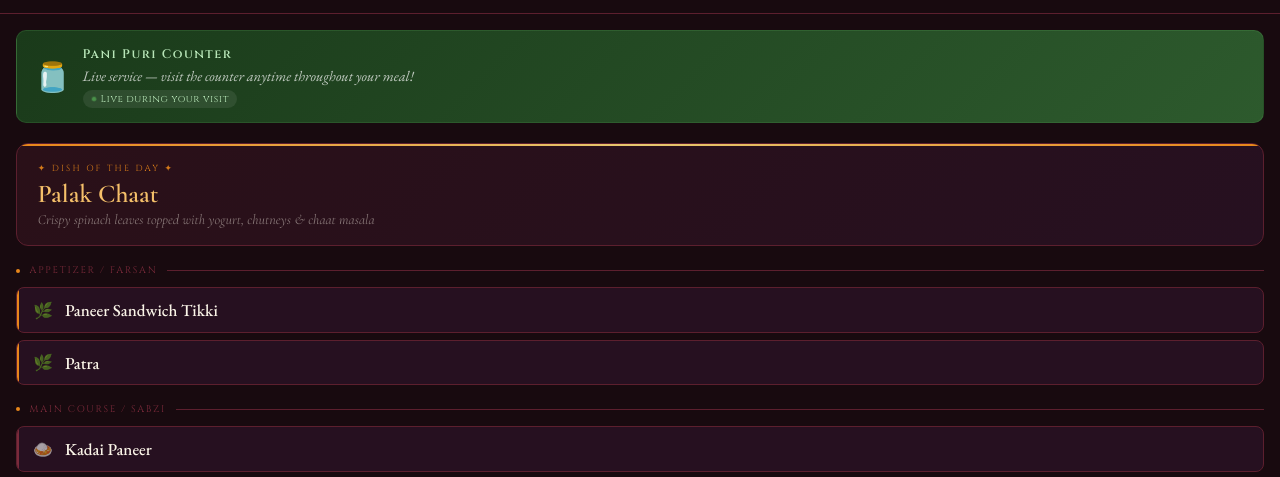
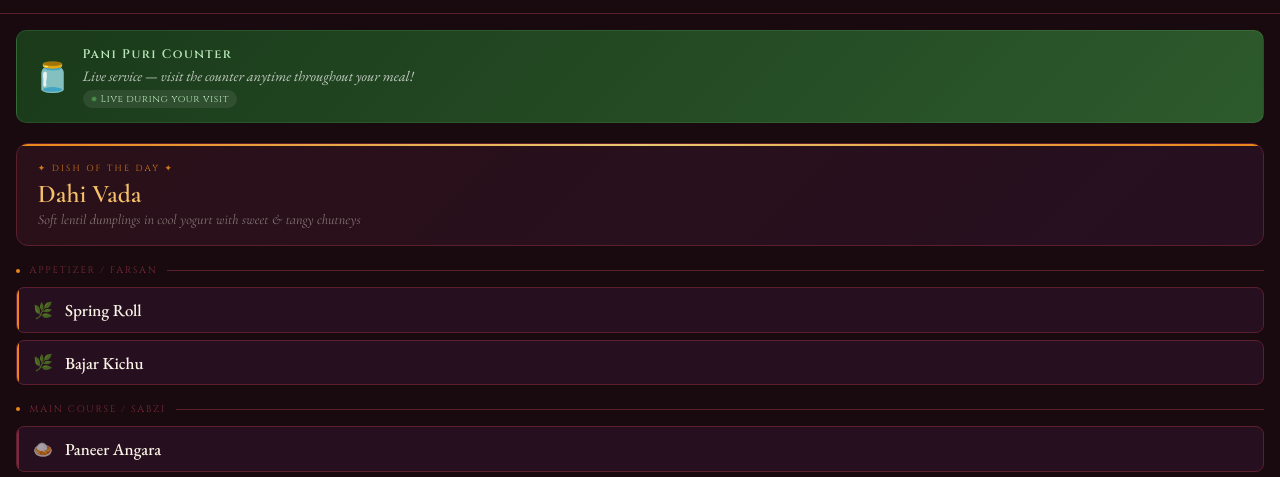
Before and after one commit to Saisabharwal/MaharajaBhogDailyMenu, a plain HTML site: page index.html in a window 1280 px wide. Shown: the part 316-793 px from the top of the page. Drawn offline with nearby package versions, Linux system fonts and the light colour scheme.

Commit message:
Update index.html

```diff
--- a/index.html
+++ b/index.html
@@ -25,6 +25,8 @@
   --green2:#2D5A2D;
 }
 body{background:var(--bg);font-family:'EB Garamond',serif;color:var(--cream);min-height:100vh;overflow-x:hidden}
+
+/* HEADER */
 .header{background:var(--bg2);padding:2.5rem 1.5rem 1.8rem;text-align:center;position:relative}
 .header::before{content:'';position:absolute;top:0;left:0;right:0;height:3px;background:linear-gradient(90deg,transparent,var(--saffron),var(--gold-light),var(--saffron),transparent)}
 .header::after{content:'';position:absolute;bottom:0;left:0;right:0;height:1px;background:linear-gradient(90deg,transparent,var(--border2),transparent)}
@@ -34,26 +36,38 @@ body{background:var(--bg);font-family:'EB Garamond',serif;color:var(--cream);min
 .logo-divider::before,.logo-divider::after{content:'';flex:1;height:1px;background:linear-gradient(90deg,transparent,var(--border2),transparent)}
 .logo-divider span{color:var(--saffron);font-size:0.85rem;opacity:0.7}
 .logo-sub{font-family:'Cormorant Garamond',serif;font-style:italic;font-size:1rem;color:var(--cream-dim);letter-spacing:0.25em}
+
+/* DAY HEADER */
 .day-banner{padding:1.4rem 1.5rem 1rem;text-align:center;border-bottom:1px solid var(--border)}
 .day-title{font-family:'Pinyon Script',cursive;font-size:2.8rem;color:var(--saffron-light);line-height:1.1}
 .day-quote{font-family:'Cormorant Garamond',serif;font-style:italic;font-size:0.92rem;color:var(--muted);margin-top:0.3rem;letter-spacing:0.08em}
+
+/* PANI PURI BANNER */
 .pani-puri{background:linear-gradient(135deg,var(--green-bg),var(--green2));margin:1rem 1rem 0;border-radius:10px;padding:0.9rem 1.1rem;display:flex;align-items:center;gap:0.75rem;border:1px solid rgba(110,200,110,0.15)}
 .pp-text h3{font-family:'Cinzel',serif;font-size:0.78rem;letter-spacing:0.12em;color:#B8E6B8;margin-bottom:0.18rem}
 .pp-text p{font-family:'EB Garamond',serif;font-size:0.9rem;font-style:italic;color:rgba(255,255,255,0.72);line-height:1.35}
 .pp-live{display:inline-flex;align-items:center;gap:4px;background:rgba(255,255,255,0.08);padding:2px 8px;border-radius:20px;font-size:0.62rem;color:#B8E6B8;font-family:'Cinzel',serif;margin-top:0.3rem;letter-spacing:0.05em}
 .live-dot{width:6px;height:6px;border-radius:50%;background:#6EE86E;animation:pulse 1.5s infinite;flex-shrink:0}
 @keyframes pulse{0%,100%{opacity:1;transform:scale(1)}50%{opacity:0.4;transform:scale(0.75)}}
+
+/* MENU BODY */
 .menu{padding:1rem 1rem 0.5rem}
+
+/* DISH OF THE DAY */
 .dotd{background:linear-gradient(135deg,var(--bg3),var(--card));border-radius:12px;padding:1.1rem 1.3rem;margin-bottom:1.1rem;position:relative;overflow:hidden;border:1px solid var(--border)}
 .dotd::before{content:'';position:absolute;top:0;left:0;right:0;height:2px;background:linear-gradient(90deg,var(--saffron),var(--gold-light),var(--saffron))}
 .dotd-label{font-family:'Cinzel',serif;font-size:0.55rem;letter-spacing:0.25em;color:var(--saffron);margin-bottom:0.35rem;opacity:0.9}
 .dotd-name{font-family:'Cormorant Garamond',serif;font-size:1.6rem;font-weight:600;color:var(--saffron-light);line-height:1.1}
 .dotd-desc{font-family:'Cormorant Garamond',serif;font-style:italic;font-size:0.88rem;color:rgba(251,245,232,0.45);margin-top:0.2rem}
+
+/* SECTIONS */
 .section{margin-bottom:1.1rem}
 .sec-hdr{display:flex;align-items:center;gap:0.6rem;margin-bottom:0.65rem}
 .sec-dot{width:4px;height:4px;border-radius:50%;background:var(--saffron);flex-shrink:0}
 .sec-lbl{font-family:'Cinzel',serif;font-size:0.6rem;letter-spacing:0.18em;color:var(--border2);text-transform:uppercase;white-space:nowrap}
 .sec-line{flex:1;height:1px;background:var(--border)}
+
+/* VERTICAL ITEM LIST */
 .item-list{display:flex;flex-direction:column;gap:0.45rem}
 .item{background:var(--card);border-radius:8px;padding:0.7rem 1rem;border:1px solid var(--border);display:flex;align-items:center;gap:0.75rem;position:relative;overflow:hidden}
 .item::before{content:'';position:absolute;left:0;top:0;bottom:0;width:2px;background:var(--saffron)}
@@ -63,16 +77,24 @@ body{background:var(--bg);font-family:'EB Garamond',serif;color:var(--cream);min
 .item-icon{font-size:1rem;flex-shrink:0;opacity:0.6}
 .item-name{font-family:'EB Garamond',serif;font-size:1.05rem;font-weight:500;color:var(--cream);line-height:1.2}
 .item-tag{font-family:'Cinzel',serif;font-size:0.44rem;letter-spacing:0.1em;color:var(--muted);text-transform:uppercase;margin-bottom:0.1rem}
+
+/* AAMRAS */
 .item.aamras{background:linear-gradient(135deg,#2A1E08,#3A2810);border-color:var(--gold)}
 .item.aamras::before{background:var(--gold)}
 .aamras-tag{font-family:'Cinzel',serif;font-size:0.44rem;letter-spacing:0.1em;color:var(--gold);margin-bottom:0.1rem}
+
+/* ALWAYS INCLUDED */
 .included{background:var(--bg3);border-radius:10px;padding:0.9rem 1rem;border:1px solid var(--border);margin-bottom:1.1rem}
 .incl-lbl{font-family:'Cinzel',serif;font-size:0.58rem;letter-spacing:0.15em;color:var(--gold);text-transform:uppercase;margin-bottom:0.55rem;opacity:0.85}
 .chips{display:flex;flex-wrap:wrap;gap:0.35rem}
 .chip{background:var(--card);border:1px solid var(--border);border-radius:20px;padding:0.22rem 0.7rem;font-family:'EB Garamond',serif;font-size:0.88rem;color:var(--cream-dim)}
+
+/* WEEKEND */
 .weekend-block{background:linear-gradient(135deg,#2A1E08,#3A280A);border:1px solid var(--gold);border-radius:10px;padding:0.9rem 1rem;margin-bottom:1.1rem;display:flex;align-items:center;gap:0.75rem}
 .wk-tag{font-family:'Cinzel',serif;font-size:0.52rem;letter-spacing:0.15em;color:var(--gold);margin-bottom:0.18rem}
 .wk-name{font-family:'Cormorant Garamond',serif;font-size:1.3rem;font-weight:600;color:var(--saffron-light)}
+
+/* PRICING */
 .pricing{background:var(--bg3);border-radius:10px;padding:0.9rem 1rem;border:1px solid var(--border);margin-bottom:1.1rem}
 .pr-lbl{font-family:'Cinzel',serif;font-size:0.58rem;letter-spacing:0.15em;color:var(--border2);text-transform:uppercase;margin-bottom:0.6rem}
 .pr-row{display:flex;justify-content:space-between;align-items:baseline;padding:0.32rem 0;border-bottom:1px solid var(--border)}
@@ -80,22 +102,27 @@ body{background:var(--bg);font-family:'EB Garamond',serif;color:var(--cream);min
 .pr-item{font-family:'EB Garamond',serif;font-size:0.95rem;color:var(--cream-dim)}
 .pr-price{font-family:'Cinzel',serif;font-size:0.82rem;font-weight:600;color:var(--saffron-light)}
 .pr-note{font-family:'Cormorant Garamond',serif;font-style:italic;font-size:0.8rem;color:var(--muted);margin-top:0.6rem;line-height:1.5;padding-top:0.5rem;border-top:1px solid var(--border)}
+
+/* ALLERGEN + FOOTER */
 .allergen{font-family:'Cormorant Garamond',serif;font-style:italic;font-size:0.8rem;color:var(--muted);text-align:center;margin-bottom:0.75rem;padding:0 0.5rem;line-height:1.5}
 .footer{text-align:center;padding:1rem 1rem 2rem;border-top:1px solid var(--border)}
 .footer-logo{font-family:'Pinyon Script',cursive;font-size:1.8rem;color:var(--saffron-light);opacity:0.5}
 </style>
 </head>
 <body>
+
 <div class="header">
   <div class="logo">Maharaja Bhog</div>
   <div class="logo-devanagari">महाराजा भोग — Pure Vegetarian Thali</div>
   <div class="logo-divider"><span>✦</span></div>
   <div class="logo-sub">Mississauga, Ontario</div>
 </div>
+
 <div class="day-banner">
   <div class="day-title" id="dayTitle"></div>
   <div class="day-quote" id="dayQuote"></div>
 </div>
+
 <div style="padding:0 0 0.25rem">
   <div class="pani-puri">
     <div style="font-size:1.8rem;flex-shrink:0">🫙</div>
@@ -106,8 +133,26 @@ body{background:var(--bg);font-family:'EB Garamond',serif;color:var(--cream);min
     </div>
   </div>
 </div>
+
 <div id="menuContent" class="menu"></div>
+
 <script>
+// ─────────────────────────────────────────────────────────────────────────────
+// UPDATE DAILY — change only this block each morning:
+//   dishOfDay  : name + desc
+//   farsan     : 2 items
+//   sabzi      : 4 items
+//   bread      : 2 items
+//   rice       : 2–3 items
+//   halwa      : type of halwa today
+//
+// FIXED (never touch):
+//   dal        : Rajasthani Dal, Gujrati Dal, Rajasthani Kadhi
+//   dessert    : Aamras (summer) + halwa
+//   included   : Masala Chaas, Papad Churi, Chutney, Salad, Pickles
+//   weekend    : set true on Sat & Sun only
+// ─────────────────────────────────────────────────────────────────────────────
+
 const menu = {
   0: {
     quote:"A fresh start, a warm thali",
@@ -161,12 +206,12 @@ const menu = {
   },
   5: {
     quote:"A royal weekend begins",
-    dishOfDay:{ name:"Palak Chaat", desc:"Crispy spinach leaves topped with yogurt, chutneys & chaat masala" },
-    farsan:["Paneer Sandwich Tikki","Patra"],
-    sabzi:["Kadai Paneer","Aloo Patel Bhaji","Mix Veg Handi","Rajasthani Gatta"],
-    bread:["Fulka Roti","Masala Poori"],
-    rice:["Steam Rice","Khichdi","Veg Biryani"],
-    halwa:"Moong Dal Halwa",
+    dishOfDay:{ name:"Dahi Vada", desc:"Soft lentil dumplings in cool yogurt with sweet & tangy chutneys" },
+    farsan:["Spring Roll","Bajar Kichu"],
+    sabzi:["Paneer Angara","Flower Capsicum Tomato","Chole Muttari","Aloo Achari"],
+    bread:["Puri","Fulka Roti","Sindhi Pori"],
+    rice:["Moong Daal Khichdi","Palak Pulav","Steam Rice"],
+    halwa:"Walnut Halwa",
     weekend:true
   },
   6: {
@@ -180,43 +225,120 @@ const menu = {
     weekend:true
   }
 };
+
 const DAL = ["Rajasthani Dal","Gujrati Dal","Rajasthani Kadhi"];
 const DAYS = ["Monday","Tuesday","Wednesday","Thursday","Friday","Saturday","Sunday"];
+
 function secHdr(label) {
   return `<div class="sec-hdr"><div class="sec-dot"></div><span class="sec-lbl">${label}</span><div class="sec-line"></div></div>`;
 }
+
 function items(arr, cls, icon) {
-  return arr.map(s => `<div class="item ${cls}"><span class="item-icon">${icon}</span><div class="item-name">${s}</div></div>`).join('');
+  return arr.map(s => `
+    <div class="item ${cls}">
+      <span class="item-icon">${icon}</span>
+      <div class="item-name">${s}</div>
+    </div>`).join('');
 }
+
 function render(idx) {
   const d = menu[idx];
   const dayName = DAYS[idx];
-  const adultPrice = d.weekend ? "$31.99" : "$31.99";
+
+  // Weekend pricing
+  const adultPrice = d.weekend ? "$31.99" : "$29.99";
   const kidPrice = d.weekend ? "$15.99" : "$14.99";
+
   document.getElementById('dayTitle').textContent = `${dayName}'s Menu`;
   document.getElementById('dayQuote').textContent = d.quote;
+
   document.getElementById('menuContent').innerHTML = `
+
     <div class="dotd">
       <div class="dotd-label">✦ DISH OF THE DAY ✦</div>
       <div class="dotd-name">${d.dishOfDay.name}</div>
       <div class="dotd-desc">${d.dishOfDay.desc}</div>
     </div>
-    <div class="section">${secHdr('Appetizer / Farsan')}<div class="item-list">${items(d.farsan,'','🌿')}</div></div>
-    <div class="section">${secHdr('Main Course / Sabzi')}<div class="item-list">${items(d.sabzi,'bur','🍛')}</div></div>
-    <div class="section">${secHdr('Dal & Kadhi')}<div class="item-list">${DAL.map(s=>`<div class="item gld dim"><span class="item-icon">🫕</span><div><div class="item-tag">Daily</div><div class="item-name">${s}</div></div></div>`).join('')}</div></div>
-    <div class="section">${secHdr('Indian Breads')}<div class="item-list">${items(d.bread,'','🫓')}</div></div>
-    <div class="section">${secHdr('Rice')}<div class="item-list">${items(d.rice,'bur','🍚')}</div></div>
-    <div class="section">${secHdr('Dessert')}<div class="item-list">
-      <div class="item aamras"><span class="item-icon">🥭</span><div><div class="aamras-tag">✦ Summer Special</div><div class="item-name">Aamras</div></div></div>
-      <div class="item gld"><span class="item-icon">🍮</span><div><div class="item-tag">Daily Halwa</div><div class="item-name">${d.halwa}</div></div></div>
-    </div></div>
-    <div class="included"><div class="incl-lbl">Always included with every thali</div><div class="chips"><span class="chip">Masala Chaas</span><span class="chip">Papad Churi</span><span class="chip">Chutney</span><span class="chip">Salad</span><span class="chip">Pickles</span></div></div>
-    ${d.weekend ? `<div class="weekend-block"><div style="font-size:1.8rem;flex-shrink:0">🍬</div><div><div class="wk-tag">✦ WEEKEND SPECIAL ✦</div><div class="wk-name">Jalebi — freshly made</div></div></div>` : ''}
-    <div class="pricing"><div class="pr-lbl">Pricing (Plus Tax)</div><div class="pr-row"><span class="pr-item">Adult Thali</span><span class="pr-price">${adultPrice}</span></div><div class="pr-row"><span class="pr-item">Kids Thali (5–10 yrs)</span><span class="pr-price">${kidPrice}</span></div><div class="pr-note">✦ An 18% gratuity is automatically added for parties of 6 or more.</div></div>
+
+    <div class="section">
+      ${secHdr('Appetizer / Farsan')}
+      <div class="item-list">${items(d.farsan,'','🌿')}</div>
+    </div>
+
+    <div class="section">
+      ${secHdr('Main Course / Sabzi')}
+      <div class="item-list">${items(d.sabzi,'bur','🍛')}</div>
+    </div>
+
+    <div class="section">
+      ${secHdr('Dal & Kadhi')}
+      <div class="item-list">${DAL.map(s=>`
+        <div class="item gld dim">
+          <span class="item-icon">🫕</span>
+          <div><div class="item-tag">Daily</div><div class="item-name">${s}</div></div>
+        </div>`).join('')}
+      </div>
+    </div>
+
+    <div class="section">
+      ${secHdr('Indian Breads')}
+      <div class="item-list">${items(d.bread,'','🫓')}</div>
+    </div>
+
+    <div class="section">
+      ${secHdr('Rice')}
+      <div class="item-list">${items(d.rice,'bur','🍚')}</div>
+    </div>
+
+    <div class="section">
+      ${secHdr('Dessert')}
+      <div class="item-list">
+        <div class="item aamras">
+          <span class="item-icon">🥭</span>
+          <div><div class="aamras-tag">✦ Summer Special</div><div class="item-name">Aamras</div></div>
+        </div>
+        <div class="item gld">
+          <span class="item-icon">🍮</span>
+          <div><div class="item-tag">Daily Halwa</div><div class="item-name">${d.halwa}</div></div>
+        </div>
+      </div>
+    </div>
+
+    <div class="included">
+      <div class="incl-lbl">Always included with every thali</div>
+      <div class="chips">
+        <span class="chip">Masala Chaas</span>
+        <span class="chip">Papad Churi</span>
+        <span class="chip">Chutney</span>
+        <span class="chip">Salad</span>
+        <span class="chip">Pickles</span>
+      </div>
+    </div>
+
+    ${d.weekend ? `
+    <div class="weekend-block">
+      <div style="font-size:1.8rem;flex-shrink:0">🍬</div>
+      <div>
+        <div class="wk-tag">✦ WEEKEND SPECIAL ✦</div>
+        <div class="wk-name">Kesori Jalebi & Mango Jalebi</div>
+      </div>
+    </div>` : ''}
+
+    <div class="pricing">
+      <div class="pr-lbl">Pricing (Plus Tax)</div>
+      <div class="pr-row"><span class="pr-item">Adult Thali</span><span class="pr-price">${adultPrice}</span></div>
+      <div class="pr-row"><span class="pr-item">Kids Thali (5–10 yrs)</span><span class="pr-price">${kidPrice}</span></div>
+      <div class="pr-note">✦ An 18% gratuity is automatically added for parties of 6 or more.</div>
+    </div>
+
     <div class="allergen">* Our food contains wheat, nuts and dairy products.<br>Any allergic reaction will be the responsibility of the diner.</div>
-    <div class="footer"><div class="footer-logo">Maharaja Bhog</div></div>
+
+    <div class="footer">
+      <div class="footer-logo">Maharaja Bhog</div>
+    </div>
   `;
 }
+
 const jsDay = new Date().getDay();
 const todayIdx = jsDay === 0 ? 6 : jsDay - 1;
 render(todayIdx);
```
